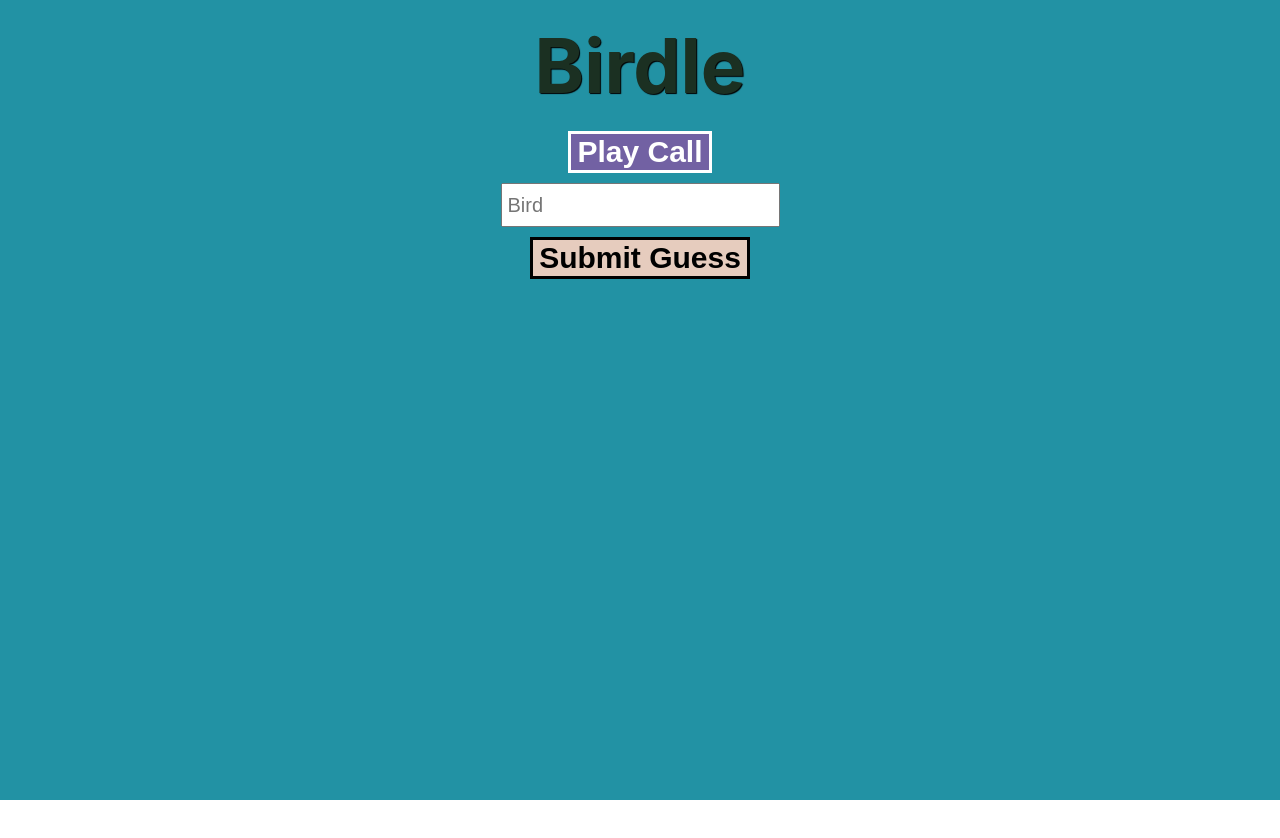
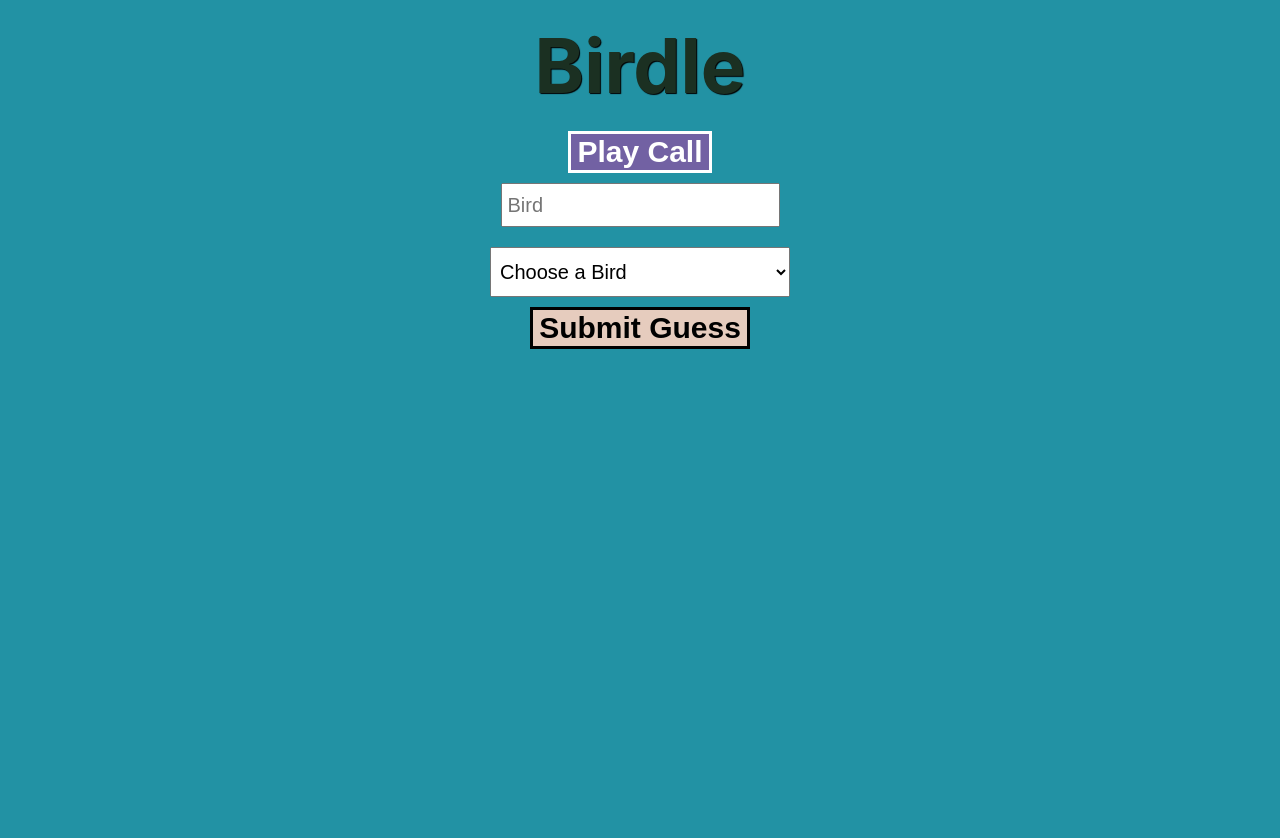
Before and after one commit to TylerWaugh01/Sound-Game-, a React (Create React App) app: page / in a window 1280 px wide. Shown: the top 838 px of the page. Before the commit the page ends 800 px from the top, so only its background shows below. Built offline with nearby package versions, Linux system fonts and the light colour scheme.

Commit message:
Select/Datalist Options

```diff
--- a/src/components/PlayGame.js
+++ b/src/components/PlayGame.js
@@ -42,7 +42,7 @@ const Container = styled.div`
     justify-content: flex-start;
     background-color: #2292a4ff;
     /* background-image: url(${bird}); */
-    height: 100vh;
+    height: 150vh; // Made height a little bigger, bird information was cutting off
     overflow: hidden;`
 
 
@@ -158,7 +158,7 @@ return (
     <Container>
       <Logo>Birdle</Logo>
 
-    { isCallPlaying
+      {isCallPlaying
         ? <Button onClick={stopBirdCall}>Stop Call</Button>
         : <Button onClick={playBirdCall}>Play Call</Button>
       }
@@ -167,7 +167,7 @@ return (
         <input
           type="text"
           placeholder="Bird"
-      style={{ height: '30px', fontSize: '20px', padding: '5px'}}
+          style={{ height: '30px', fontSize: '20px', padding: '5px' }}
           list="birds"
           autoComplete="on"
           value={inputValue}
@@ -180,9 +180,27 @@ return (
           <option value='Robin' />
         </datalist>
 
+
+        <br></br>
+
+{/* Select options do not have to be deleted after selection to show all options. Also user can type or choose from dropdown.         */}
+        <select name="bird"
+          placeholder="Bird"
+          style={{ height: '50px', width: '300px', fontSize: '20px', padding: '5px' }}
+          value={inputValue}
+          onChange={(e) => setInputValue(e.target.value)}
+        >
+          <option value="" disabled selected hidden>Choose a Bird</option>
+          <option value='Dove'>Dove</option>
+          <option value='Robin'>Robin</option>
+        </select>
+
+
+
+
       <SubmitButton onClick={handleGuessSubmit}>Submit Guess</SubmitButton>
 
-    {gameWin && <PlayerWin birdImage={randomBird.img} name={randomBird.label} bio={randomBird.bio}/>}
+      {gameWin && <PlayerWin birdImage={randomBird.img} name={randomBird.label} bio={randomBird.bio} />}
       {isWrongGuess && <PlayerLose />}
 
       {/*
```
Lines whose indentation alone changed are shown as unchanged.
